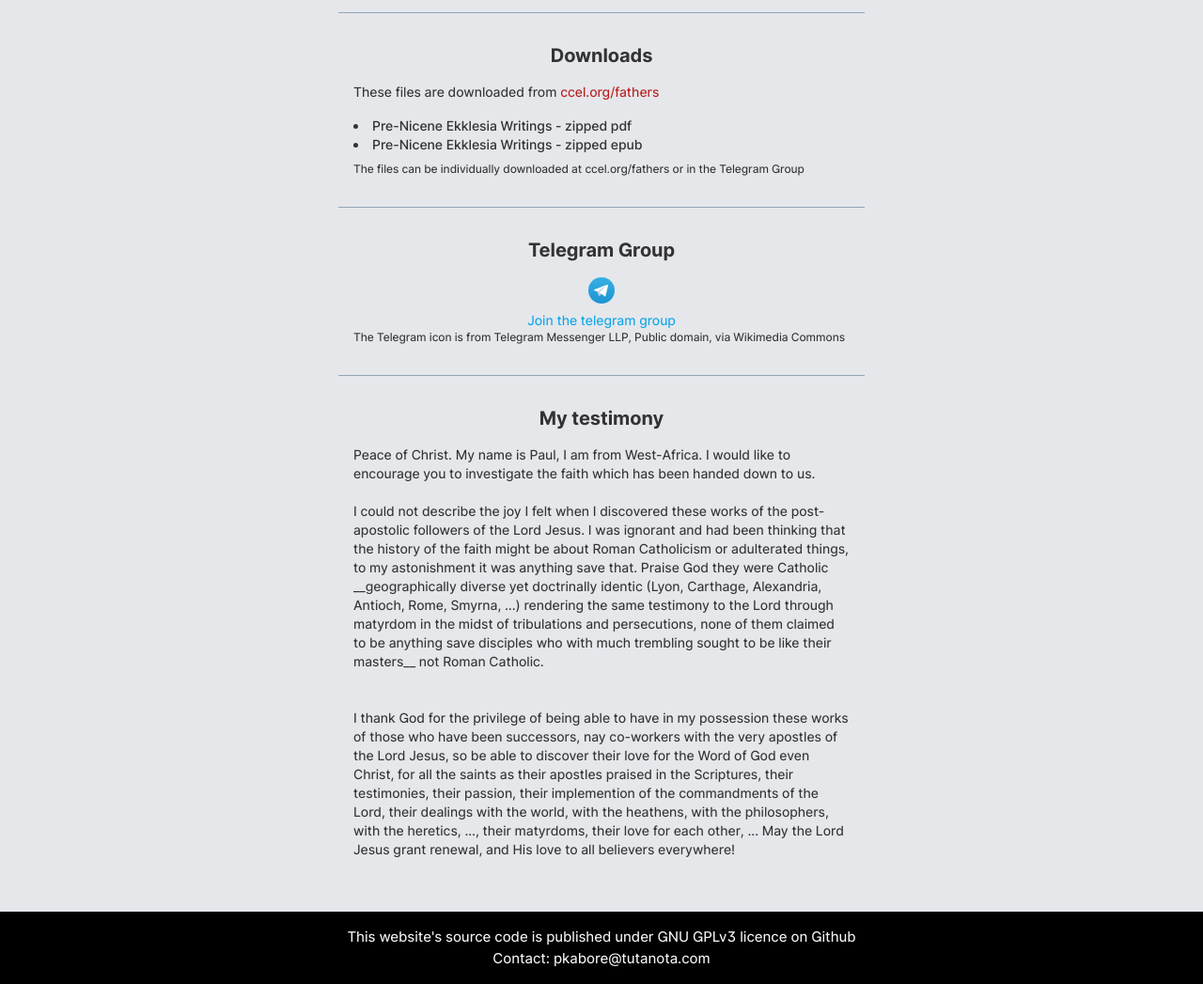
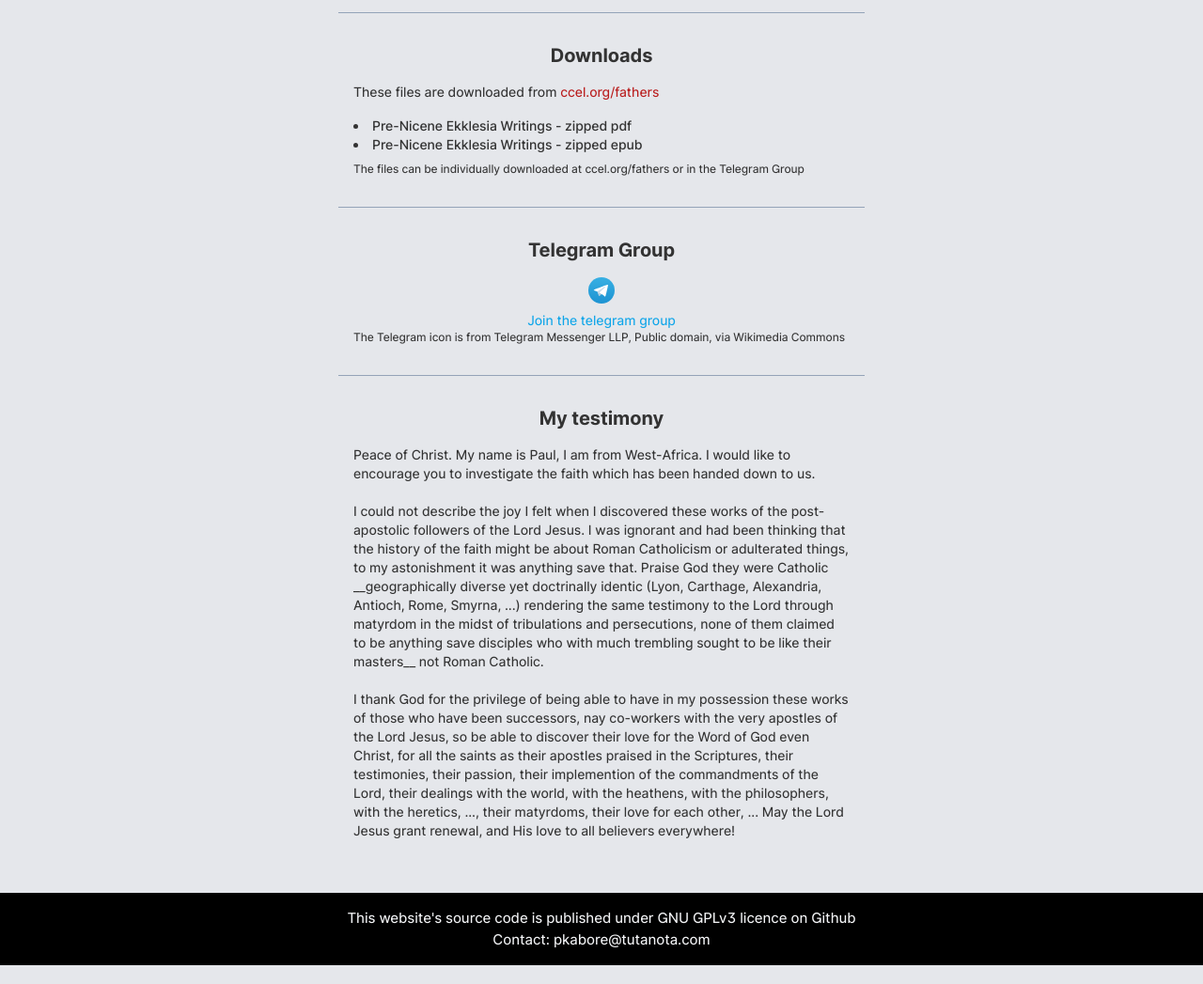
Before and after one commit to pkabore/pnew, a website: page index.html in a window 1280 px wide. Shown: the part 179-1226 px from the top of the page at 94% size. Drawn offline with Linux system fonts and the light colour scheme.

Commit message:
Update index.html

```diff
--- a/index.html
+++ b/index.html
@@ -135,7 +135,7 @@
                     my astonishment it was anything save that. Praise God they
                     were Catholic __geographically diverse yet doctrinally identic (Lyon, Carthage, Alexandria, Antioch, Rome, Smyrna, ...) rendering the same testimony to the Lord through matyrdom in the midst of tribulations and persecutions, none of them claimed
                     to be anything save disciples who with much trembling sought to
-                    be like their masters__ not Roman Catholic. <br><br><br> I thank God for
+                    be like their masters__ not Roman Catholic. <br><br> I thank God for
                     the privilege of being able to have in my possession these works of those who have been
                     successors, nay co-workers with the very apostles of the
                     Lord Jesus, so be able to discover their love for the Word of God even
```
